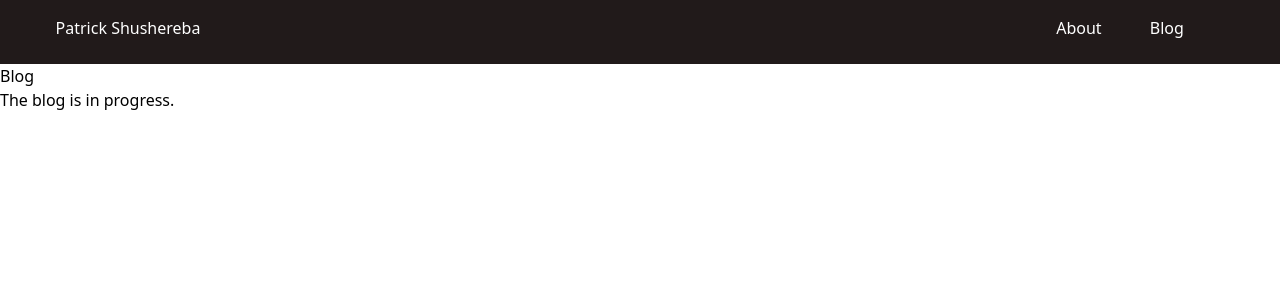
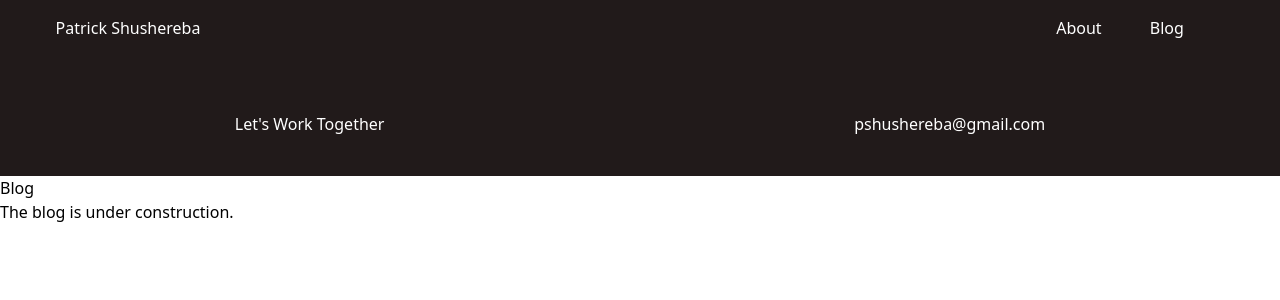
Before and after one commit to pshushereba/portfolio-v2, a Next.js app in the folder portfolio/: page /blog in a window 1280 px wide. Shown: the top 300 px of the page. Built offline with nearby package versions, Linux system fonts and the light colour scheme.

Commit message:
Added footer component.

```diff
--- /dev/null
+++ b/portfolio/components/layout/Footer.js
@@ -0,0 +1,14 @@
+const Footer = () => {
+  return (
+    <>
+      <div className="bg-bg-gray-custom h-16 mt-12">
+        <div className="flex justify-around">
+          <h4 className="text-white">Let's Work Together</h4>
+          <p className="text-white">pshushereba@gmail.com</p>
+        </div>
+      </div>
+    </>
+  );
+};
+
+export default Footer;
--- a/portfolio/components/layout/index.js
+++ b/portfolio/components/layout/index.js
@@ -1,9 +1,12 @@
 import Header from "../layout/Header.js";
+import Footer from "../layout/Footer.js";
 
 const Layout = ({ children }) => {
   return (
-    <div>
+    <div className="bg-bg-gray-custom">
       <Header />
+      {children}
+      <Footer />
     </div>
   );
 };
--- a/portfolio/pages/blog.js
+++ b/portfolio/pages/blog.js
@@ -5,7 +5,7 @@ const blog = () => {
     <>
       <Layout />
       <h2>Blog</h2>
-      <p>The blog is in progress.</p>
+      <p>The blog is under construction.</p>
     </>
   );
 };
--- a/portfolio/pages/index.js
+++ b/portfolio/pages/index.js
@@ -4,7 +4,7 @@ import SkylineSVG from "../components/svg/SkylineSVG.js";
 const Index = ({ title, description, ...props }) => {
   return (
     <>
-      <Layout />
+      <Layout>
         <section className="hero-top">
           <div className="bg-bg-gray-custom pt-12 pb-12">
             <div className="flex justify-around">
@@ -13,10 +13,10 @@ const Index = ({ title, description, ...props }) => {
               </div>
               <div className="w-2/5 self-center">
                 <p className="text-white w-3/5 leading-relaxed text-xl">
-                I am a detail oriented full stack web developer with a research
-                background. When I'm not developing, you can find me reading,
-                deep diving on new programming technologies, or running half
-                marathons.
+                  I am a detail oriented full stack web developer with a
+                  research background. When I'm not developing, you can find me
+                  reading, deep diving on new programming technologies, or
+                  running half marathons.
                 </p>
               </div>
             </div>
@@ -25,56 +25,11 @@ const Index = ({ title, description, ...props }) => {
         <section className="projects-section bg-bg-gray-custom">
           <p className="text-white">My work</p>
           <div className="flex justify-around">
-          <div className="w-1/3">
+            <div className="w-1/4">
               <div className="w-3/4 pb-4">
                 <img src="/nutrivurv.png" className="max-w-md h-56" />
               </div>
               <div className="w-3/4">
-              <p className="text-white">
-                Nutrivurv is an application that makes it easy for you to track
-                your health and fitness. It features a way to track all of your
-                food in a journal. We use the Edamam API to return all of the
-                data. It also allows you to update your weight so that you can
-                see your progress over time. Finally, it includes a blog so that
-                users can share their progress.
-              </p>
-            </div>
-          </div>
-          <div className="w-1/3">
-            <div className="w-3/4 pb-4">
-              <img src="/spider_graph_chart.png" className="max-w-md h-56" />
-            </div>
-            <div className="w-3/4">
-              <p className="text-white">
-                Spider Graph is an application that makes it easy for users to
-                create graphs of their data. They are able to add as many axis
-                as they need to present their data. The back end consists of a
-                REST API built using Node, Express, Knex and Postgres. Deployed
-                to Heroku.
-              </p>
-            </div>
-          </div>
-        </div>
-      </section>
-    </>
-  );
-};
-
-export default Index;
-
-{
-  /* <div className="bg-bg-gray-custom">
-
-<p>
-  Here are some of the projects that I've been working on. You can see
-  the code as well as the deployed project.
-</p>
-<div className="flex justify-around">
-  <div className="flex-col">
-    <div className="w-1/3">
-      <img src="/nutrivurv.png" />
-    </div>
-    <div className="w-1/3 flex items-center">
                 <p className="text-white">
                   Nutrivurv is an application that makes it easy for you to
                   track your health and fitness. It features a way to track all
@@ -85,19 +40,39 @@ export default Index;
                 </p>
               </div>
             </div>
+            <div className="w-1/4">
+              <div className="w-3/4 pb-4">
+                <img src="/spider_graph_chart.png" className="max-w-md h-56" />
               </div>
-
-<div className="w-1/3">
-  <img src="/spider_graph_chart.png" />
-</div>
-<div className="w-1/3 flex">
+              <div className="w-3/4">
                 <p className="text-white">
                   Spider Graph is an application that makes it easy for users to
-    create graphs of their data. They are able to add as many axis as
-    they need to present their data. The back end consists of a REST
-    API built using Node, Express, Knex and Postgres. Deployed to
-    Heroku.
+                  create graphs of their data. They are able to add as many axis
+                  as they need to present their data. The back end consists of a
+                  REST API built using Node, Express, Knex and Postgres.
+                  Deployed to Heroku.
                 </p>
               </div>
-</div> */
-}
+            </div>
+            <div className="w-1/4">
+              <div className="w-3/4 pb-4">
+                <img src="/spider_graph_chart.png" className="max-w-md h-56" />
+              </div>
+              <div className="w-3/4">
+                <p className="text-white">
+                  Spider Graph is an application that makes it easy for users to
+                  create graphs of their data. They are able to add as many axis
+                  as they need to present their data. The back end consists of a
+                  REST API built using Node, Express, Knex and Postgres.
+                  Deployed to Heroku.
+                </p>
+              </div>
+            </div>
+          </div>
+        </section>
+      </Layout>
+    </>
+  );
+};
+
+export default Index;
```
Lines whose indentation alone changed are shown as unchanged.
